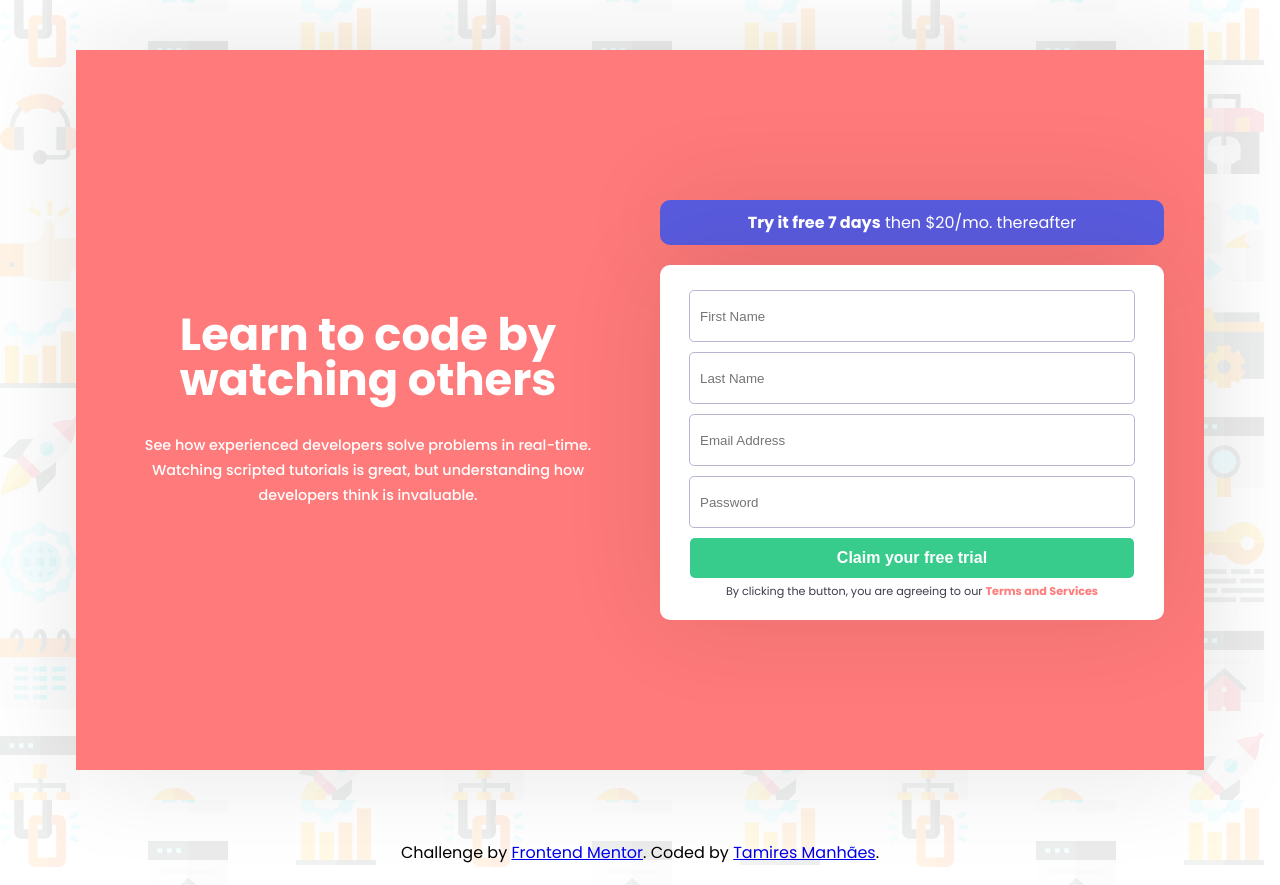
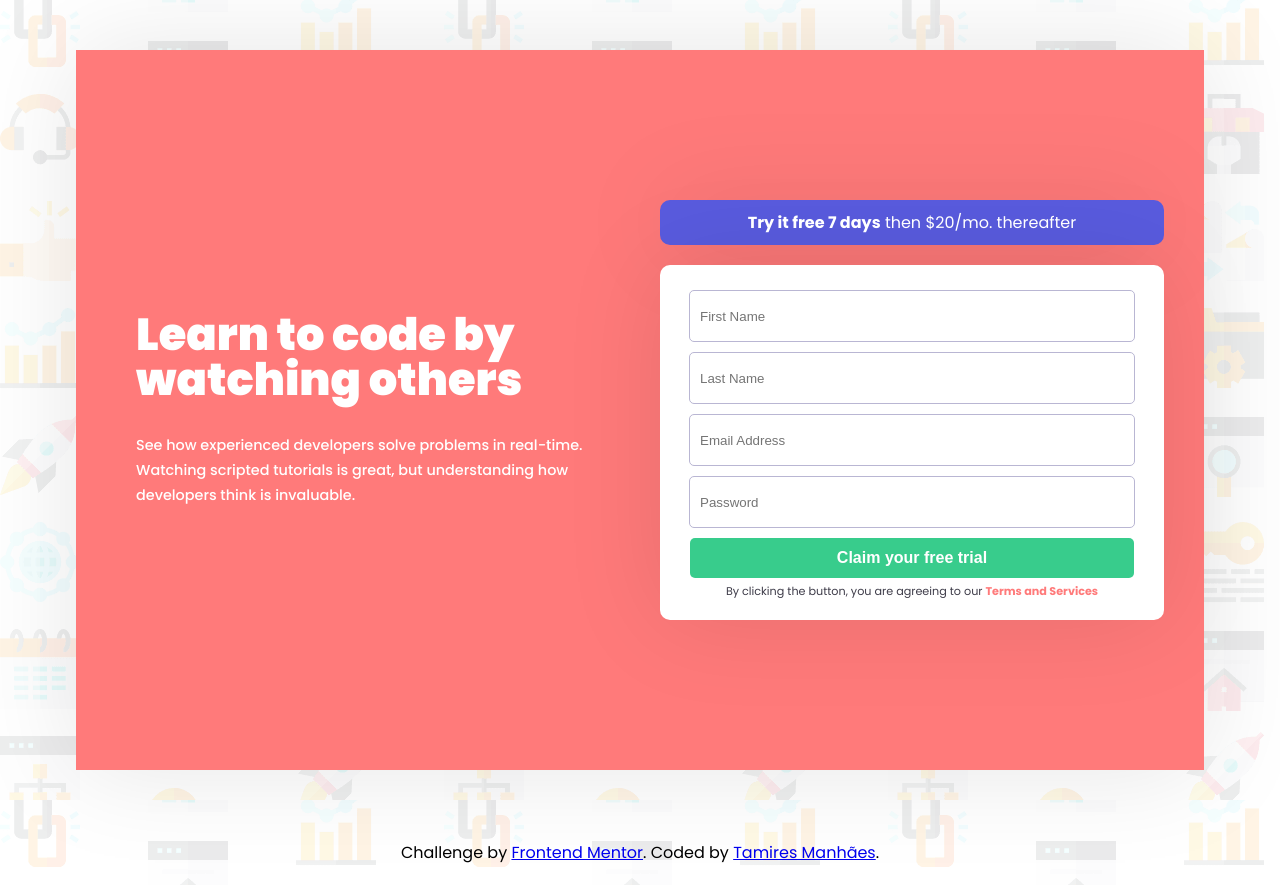
Before and after one commit to tamires-manhaes/login-screen, a React (Create React App) app: page / in a window 1280 px wide. Built offline with nearby package versions, Linux system fonts and the light colour scheme.

Commit message:
ajustando tamanho e peso das fontes

```diff
--- a/src/components/TextBox/styles.scss
+++ b/src/components/TextBox/styles.scss
@@ -1,5 +1,5 @@
 .text-box {
-  margin: 0 10px 20px;
+  margin: 0 10px;
   justify-self: center;
   align-self: center;
   text-align: center;
@@ -16,10 +16,8 @@
 
   strong{
     font-size: 1.9rem;
-    font-weight: var(--bold);
+    font-weight: var(--black);
   }
-
-
 
   strong,
   span {
@@ -39,7 +37,8 @@
 
 @media(min-width: 767px){
   .text-box{
-    text-align: center;
+    margin: 0 10px 0 40px;
+    text-align: inherit;
 
     strong{
       font-size: 2.8rem;
```
